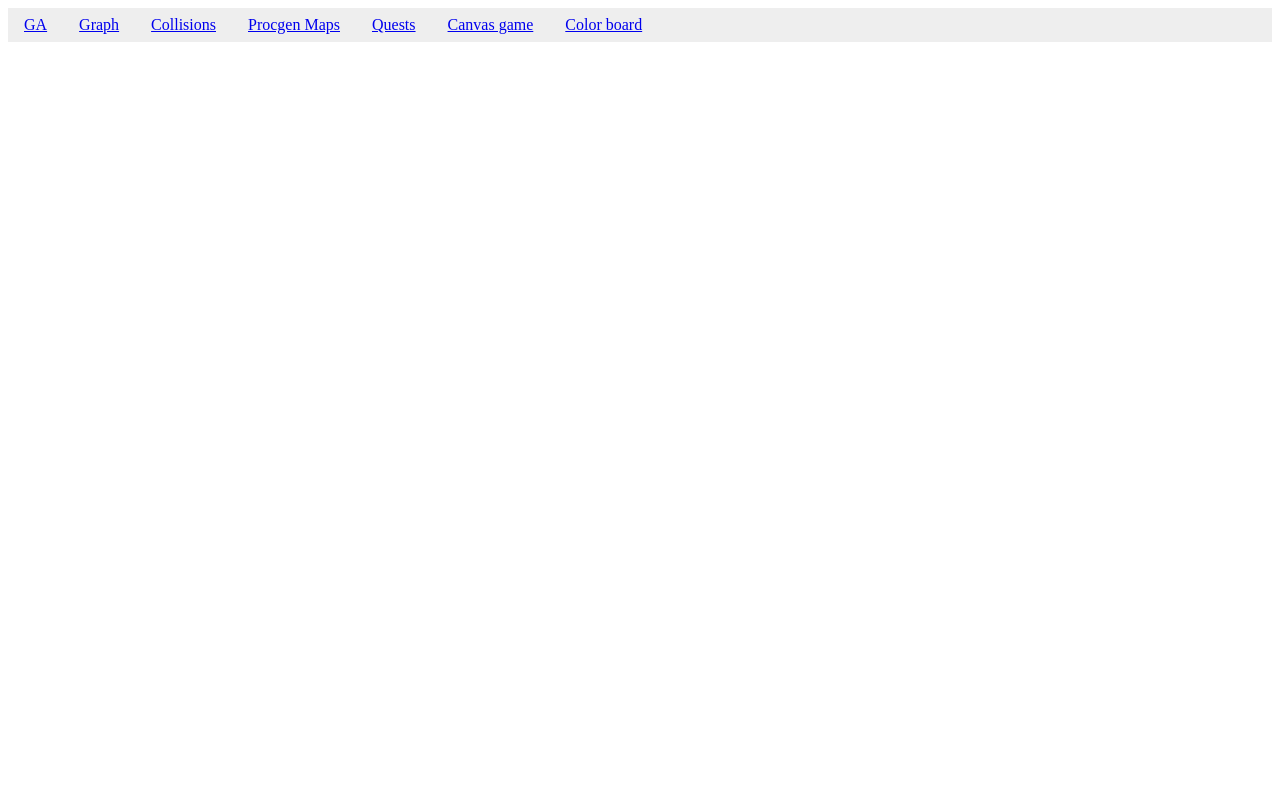
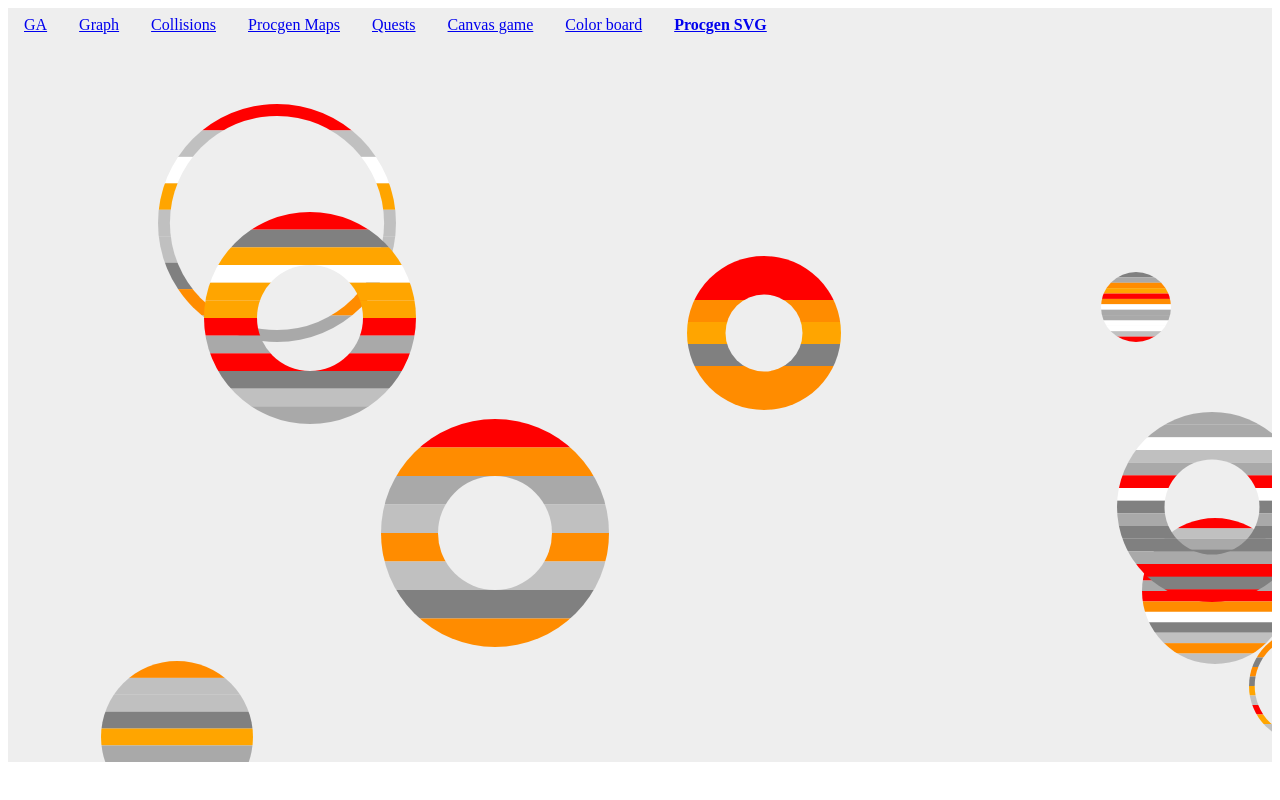
Before and after one commit to lukaszgrolik/game-mechanics, a React app: page /procgen-svg in a window 1280 px wide. Shown: the top 800 px of the page. Built offline with nearby package versions, Linux system fonts and the light colour scheme; the HTML template or start-up script is replaced by a standard one.

Commit message:
Added procgen-svg view

```diff
--- a/src/app.tsx
+++ b/src/app.tsx
@@ -9,6 +9,7 @@ import { GaView } from './views/ga-view/ga-view';
 import { GraphView } from './views/graph-view/graph-view';
 import { ProcgenMapsView } from './views/procgen-maps-view/procgen-maps-view';
 import { ColorBoardView } from './views/color-board-view/color-board-view';
+import { ProcgenSvgView } from './views/procgen-svg-view/procgen-svg-view';
 
 declare var window: {__store: Store.Store};
 
@@ -55,6 +56,7 @@ const pages = [
     {path: '/quest-system', label: 'Quests', Component: MainView},
     {path: '/canvas-game', label: 'Canvas game', Component: MainView},
     {path: '/color-board', label: 'Color board', Component: ColorBoardView},
+    { path: '/procgen-svg', label: 'Procgen SVG', Component: ProcgenSvgView},
 ];
 
 const app = (
--- /dev/null
+++ b/src/views/procgen-svg-view/procgen-svg-view.tsx
@@ -0,0 +1,152 @@
+import * as React from 'react';
+import { NavLink, useParams } from 'react-router-dom';
+import { action, makeObservable, observable } from 'mobx';
+import { observer } from "mobx-react-lite";
+import styled from '@emotion/styled';
+
+import * as _ from '../../utils';
+import * as Store from '../../store/store';
+import { boxesIntersect, circleAndBoxIntersect, circlesIntersect } from '../../lib/geom/intersections';
+import { Box, Circle } from '../../lib/geom/shape2d';
+import { Vector2 } from '../../lib/geom/vec2';
+import * as random from '../../lib/random';
+import { CircleCollider, RectCollider, SimEngine, SimObject, Transform } from '../../lib/sim-engine/sim-engine';
+
+const Wrapper = styled.div`
+
+`;
+
+const WIDTH = 1280;
+const HEIGHT = 720;
+
+const planet = {
+    // radius: 100,
+    // layers: 10,
+    colors: ['red', 'orange', 'darkorange', 'grey', 'silver', 'darkgrey', 'white'],
+};
+const masks = [
+    {
+        id: 'full',
+        innerCircleRadius: 0
+    },
+    {
+        id: 'thick',
+        innerCircleRadius: .25
+    },
+    {
+        id: 'thin',
+        innerCircleRadius: .45
+    }
+];
+const maskIds = masks.map(m => m.id);
+
+export const ProcgenSvgView: React.FC<{ store: Store.Store }> = observer(({ store }) => {
+
+    React.useEffect(() => {
+
+    }, []);
+
+    return (
+        <Wrapper>
+            <svg
+                width={WIDTH}
+                height={HEIGHT}
+                // width="100%"
+                viewBox={`0 0 ${WIDTH} ${HEIGHT}`}
+                version="1.1"
+                xmlns="http://www.w3.org/2000/svg"
+                style={{ backgroundColor: '#eee' }}
+            >
+                <defs>
+                    {
+                        masks.map(mask => {
+                            return (
+                                <mask
+                                    key={mask.id}
+                                    id={`my-mask_${mask.id}`}
+                                    maskContentUnits="objectBoundingBox"
+                                // maskUnits="objectBoundingBox"
+                                >
+                                    {/* <rect x={0} y={0} width={planet.radius * 2} height={planet.radius * 2} fill={'black'} /> */}
+                                    <rect
+                                        x={0}
+                                        y={0}
+                                        width={'100%'}
+                                        height={'100%'}
+                                        fill={'black'}
+                                    />
+                                    {/* <rect x={0} y={0} width={1} height={1} fill={'black'} /> */}
+
+                                    <circle
+                                        // cx={planet.radius}
+                                        // cy={planet.radius}
+                                        // r={planet.radius}
+                                        // cx={'50%'}
+                                        // cy={'50%'}
+                                        // r={'50%'}
+                                        cx={.5}
+                                        cy={.5}
+                                        r={.5}
+                                        fill={'white'}
+                                    />
+
+                                    {
+                                        mask.innerCircleRadius !== .5
+                                        &&
+                                        <circle
+                                            // cx={'50%'}
+                                            // cy={'50%'}
+                                            // r={'25%'}
+                                            cx={.5}
+                                            cy={.5}
+                                            r={mask.innerCircleRadius}
+                                            fill={'black'}
+                                        />
+                                    }
+                                </mask>
+                            )
+                        })
+                    }
+                </defs>
+
+                {
+                    _.arr(10).map(i => {
+                        const x = random.range(0, WIDTH);
+                        const y = random.range(0, HEIGHT);
+                        const radius = random.range(30, 120);
+                        const layers = random.range(5, 15);
+                        const maskId = `my-mask_${random.sample(maskIds)}`;
+
+                        return (
+                            <g
+                                key={i}
+                                transform={`translate(${x}, ${y})`}
+                                mask={`url(#${maskId})`}
+                            >
+                                {
+                                    _.arr(layers).map(j => {
+                                        const layerHeight = radius * 2 / layers;
+                                        // const hue = random.range(0, 360);
+
+                                        return (
+                                            <rect
+                                                key={`${i}x${j}`}
+                                                x={0}
+                                                y={layerHeight * j}
+                                                width={radius * 2}
+                                                height={layerHeight}
+                                                strokeWidth={0}
+                                                // fill={`hsl(${hue}, 50%, 50%)`}
+                                                fill={random.sample(planet.colors)}
+                                            />
+                                        )
+                                    })
+                                }
+                            </g>
+                        );
+                    })
+                }
+            </svg>
+        </Wrapper>
+    );
+});
```
